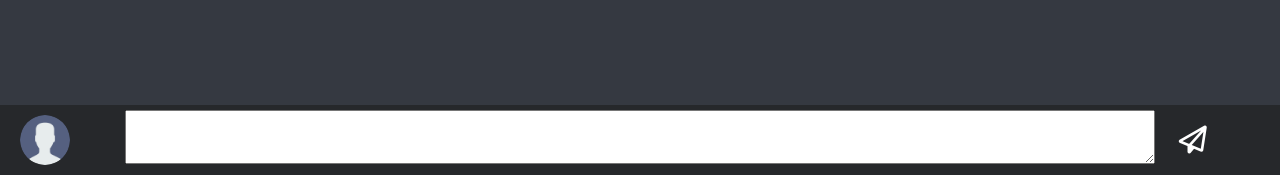
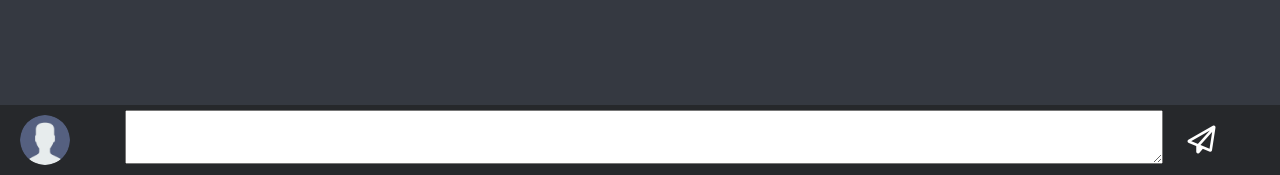
Before and after one commit to ChemaSanchez11/Whatsapp, a PHP site: page / in a window 1280 px wide. Shown: the part 625-800 px from the top of the page. Run offline with PHP 8.4, Linux system fonts and the light colour scheme; data comes from the database, SQL or seed files in the repository; some libraries are stand-ins or nearby versions.

Commit message:
Ajuste tablas main

```diff
--- a/views/mainView.phtml
+++ b/views/mainView.phtml
@@ -47,14 +47,15 @@ foreach ($chats as $chat ) {
                 <img class="img-user" src="views/img/users/<?php echo $_SESSION['user']->getImg();?> ">
             </a>
         </div>
-        <div class="col-10 my-auto">
-            <div class="w-100">
+        <div class="col-11 row px-0 mx-0">
+            <div class="col-11 my-auto">
                 <textarea name="message" class="h-75 w-100"></textarea>
             </div>
+            <div class="col-1 my-auto">
+                <h3 class="m-0 p-0"><i class="far fa-paper-plane text-white"></i></h3>
+            </div>
         </div>
-        <div class="col-1 my-auto">
-            <h3 class="m-0 p-0"><i class="far fa-paper-plane text-white"></i></h3>
-        </div>
+
     </div>
 </footer>
 
```
